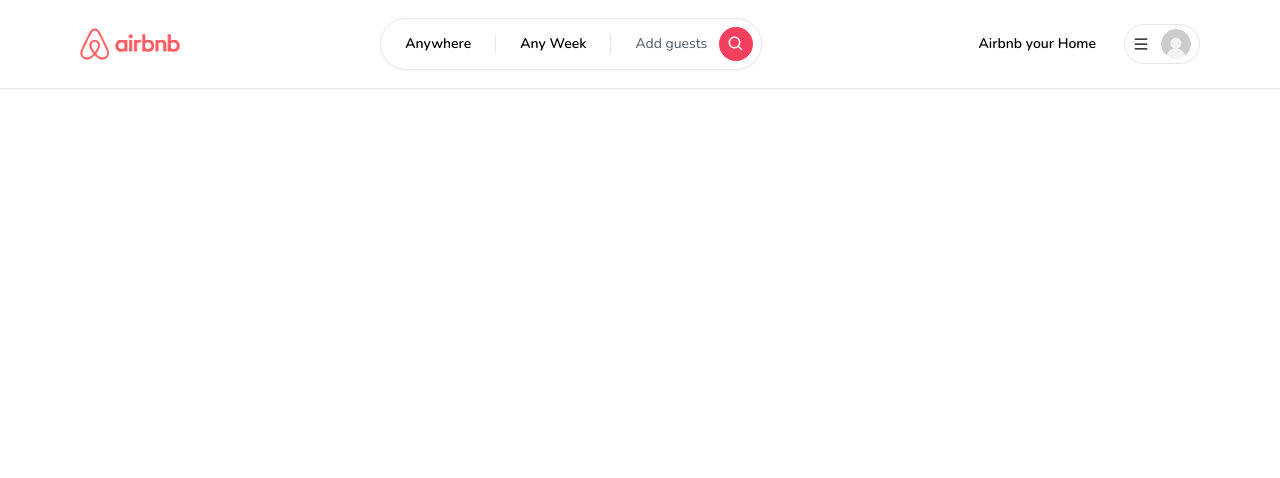
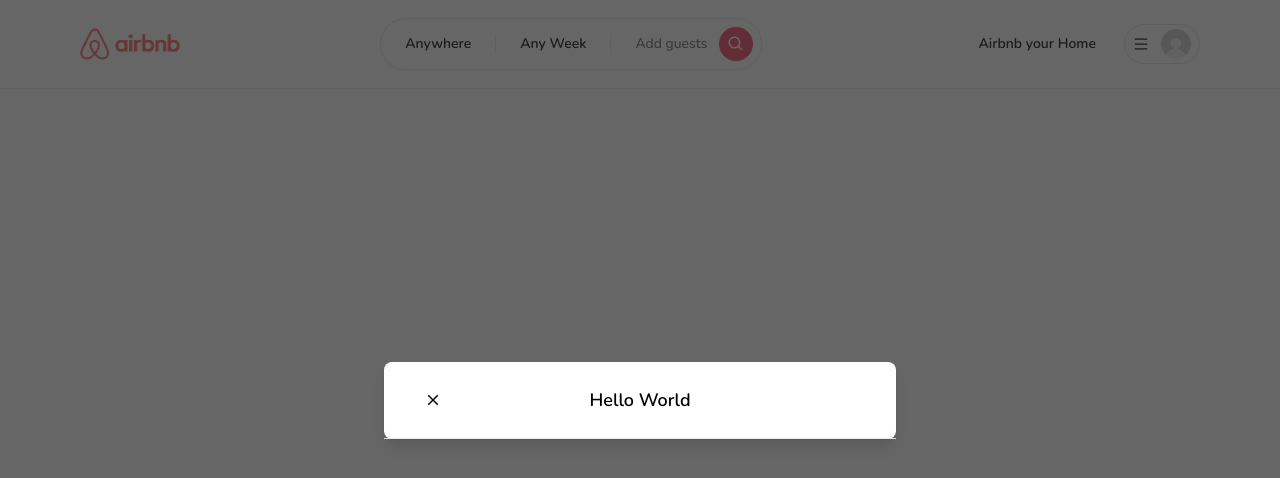
Before and after one commit to yashlad27/airbnb-video, a Next.js app: page / in a window 1280 px wide. Shown: the top 478 px of the page. Built offline with nearby package versions, Linux system fonts and the light colour scheme.

Commit message:
adding modal part

```diff
--- /dev/null
+++ b/app/components/modals/Modal.tsx
@@ -0,0 +1,165 @@
+'use client';
+
+import { useCallback, useEffect, useState } from 'react';
+import { IoMdClose } from 'react-icons/io';
+
+interface ModalProps {
+    isOpen: boolean;
+    onClose: () => void;
+    onSubmit: () => void;
+    title?: string;
+    body?: React.ReactElement;
+    footer?: React.ReactElement;
+    actionLabel?: string;
+    disabled?: boolean;
+    secondaryAction?: () => void;
+    secondaryLabel?: string;
+}
+const Modal: React.FC<ModalProps> = ({
+    isOpen,
+    onClose,
+    onSubmit,
+    title,
+    body,
+    footer,
+    actionLabel,
+    disabled,
+    secondaryAction,
+    secondaryLabel,
+}) => {
+    const [showModal, setShowModal] = useState(isOpen);
+
+    useEffect(() => {
+        setShowModal(isOpen);
+    }, [isOpen]);
+
+    const handleClose = useCallback(() => {
+        if (disabled) {
+            return;
+        }
+
+        setShowModal(false);
+        setTimeout(() => {
+            onClose();
+        }, 300);
+    }, [disabled, onClose]);
+
+    const handleSubmit = useCallback(() => {
+        if (disabled) {
+            return;
+        }
+
+        onSubmit();
+    }, [disabled, onSubmit]);
+
+    const handleSecondaryAction = useCallback(() => {
+        if (disabled || !secondaryAction) {
+            return;
+        }
+
+        secondaryAction();
+    }, [disabled, secondaryAction]);
+
+    if (!isOpen) {
+        return null;
+    }
+
+    return (
+        <>
+            <div
+                className='
+                justify-center
+                items-center
+                flex
+                overflow-x-hidden
+                overflow-y-auto
+                fixed
+                inset-0
+                z-50
+                outline-none
+                focus:outline-none
+                bg-neutral-800/70
+            '>
+                <div
+                    className='
+                    relative
+                    w-full
+                    md:w-4/6
+                    lg:w-3/6
+                    xl:w-2/5
+                    my-6
+                    mx-auto
+                    h-full
+                    lg:h-auto
+                    md:h-auto
+                '>
+                    {/*content*/}
+                    <div
+                        className={`
+                            translate
+                            duration-300
+                            h-full
+                            ${showModal ? 'translate-y-0' : 'translate-y-full'}
+                            ${showModal ? 'opacity-100' : 'opacity-0'}
+                        `}
+                    >
+                        <div
+                            className='
+                                translate
+                                h-full
+                                lg:h-auto
+                                md:h-auto
+                                border-0
+                                rounded-lg
+                                shadow-lg
+                                relative
+                                flex
+                                flex-col
+                                w-full
+                                bg-white
+                                outine-none
+                                focus:outline-none
+                            '
+                        >
+                            {/*header*/}
+                            <div
+                                className='
+                                    flex
+                                    items-center
+                                    p-6
+                                    rounded-t
+                                    justify-center
+                                    relative
+                                    border-b-[1px]
+                            '>
+                                <button
+                                    onClick={handleClose}
+                                    className='
+                                        p-1
+                                        border-0
+                                        hover:opacity-70
+                                        transition
+                                        absolute
+                                        left-9
+                                    '
+                                >
+                                    <IoMdClose size={18} ></IoMdClose>
+                                </button>
+                                <div
+                                    className='
+                                    text-lg font-semibold
+                                '>
+                                    {title}
+                                </div>
+                            </div>
+                            {/*body*/}
+
+                        </div>
+                    </div>
+                </div>
+            </div>
+        </>
+    );
+};
+
+export default Modal;
--- a/app/layout.tsx
+++ b/app/layout.tsx
@@ -3,6 +3,7 @@
 import { Nunito } from 'next/font/google'
 import Navbar from './components/navbar/Navbar';
 import ClientOnly from './components/ClientOnly';
+import Modal from './components/modals/Modal';
 
 export const metadata: Metadata = {
   title: 'Airbnb',
@@ -20,7 +21,8 @@
     <html lang="en">
       <body className={font.className}>
         <ClientOnly>
-        <Navbar />
+          <Modal title="Hello World" isOpen />
+          <Navbar />
         </ClientOnly>
         {children}
       </body>
```
